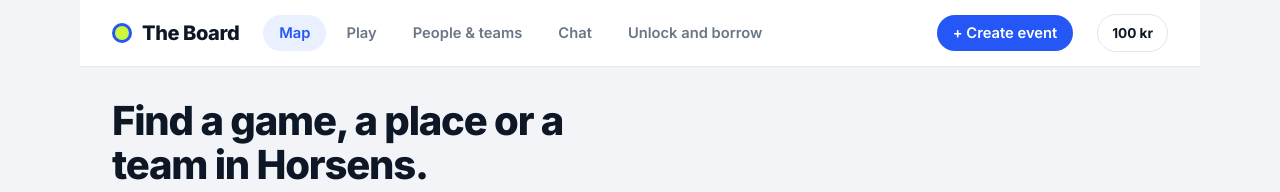
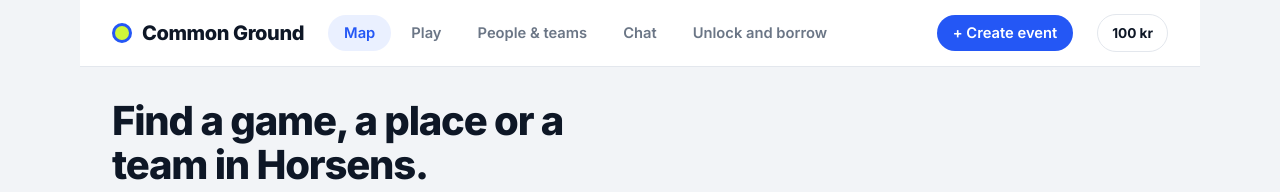
Before and after one commit to vdeleonardis1-boop/the-board, a plain HTML site: page index.html in a window 1280 px wide. Shown: the top 192 px of the page. Drawn offline with nearby package versions, Linux system fonts and the light colour scheme.

Commit message:
Change brand name from 'The Board' to 'Common Ground'

```diff
--- a/index.html
+++ b/index.html
@@ -20,7 +20,7 @@
   <body>
     <div class="wrap">
       <header class="dtop">
-        <div class="brand">The Board</div>
+        <div class="brand">Common Ground</div>
         <nav class="dnav" aria-label="Main">
           <button class="tab on" data-v="map">Map</button
           ><button class="tab" data-v="board">Play</button
```
